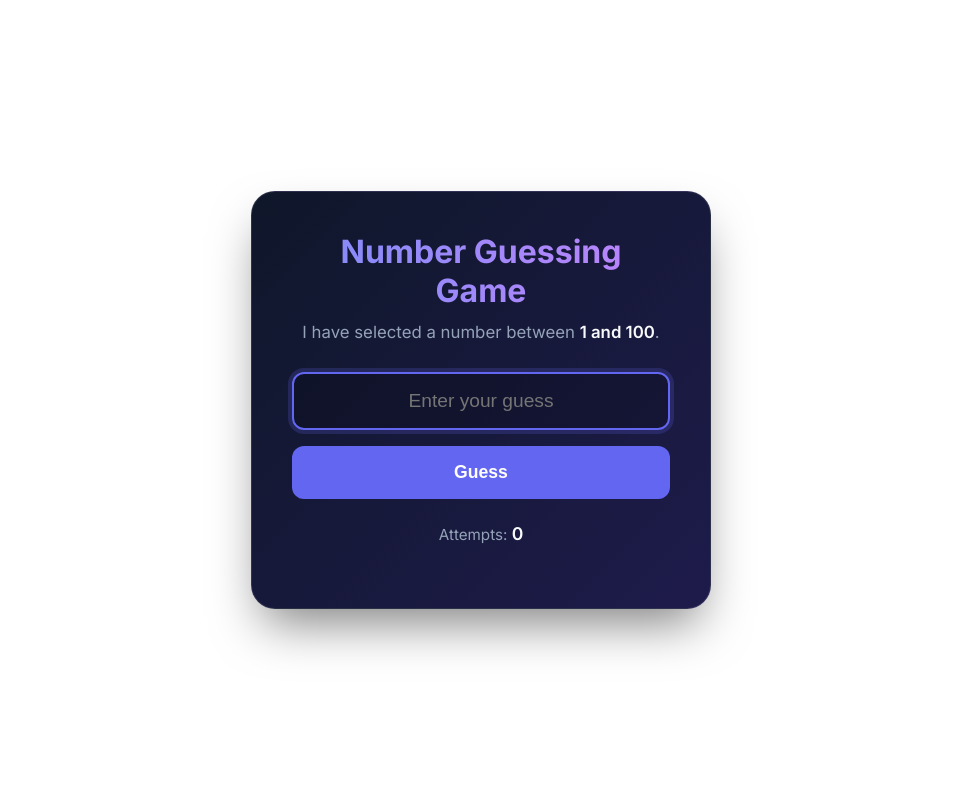
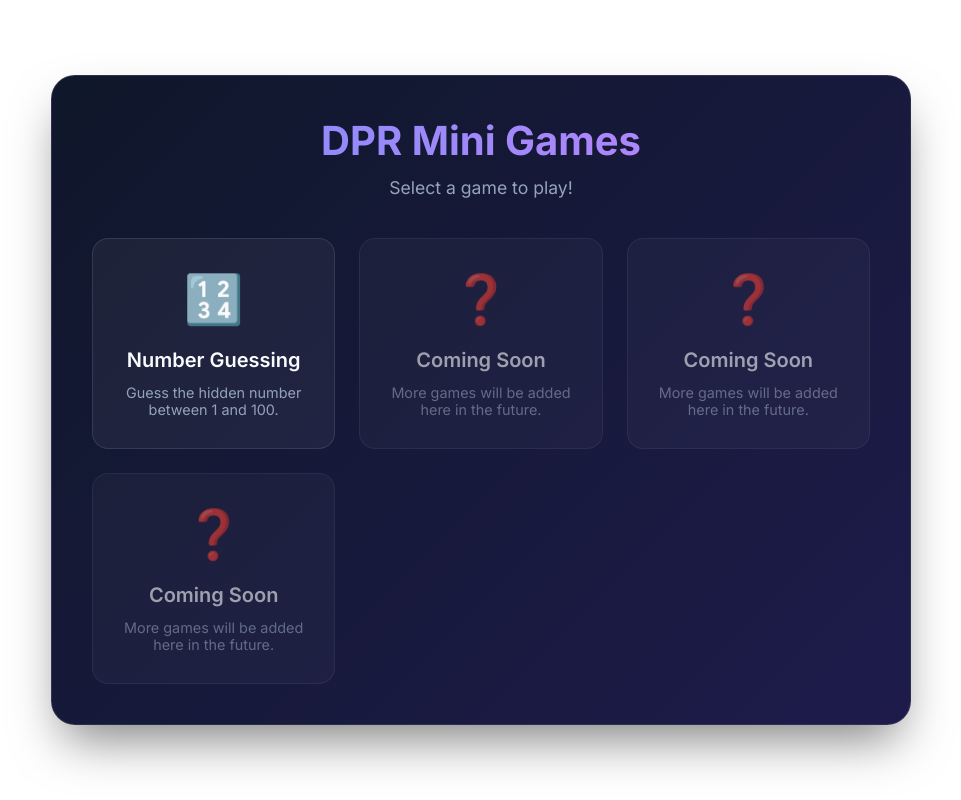
Before and after one commit to Dileesha001/NumberGuess, a website built with Vite: page frontend/index.html in a window 1280 px wide. Shown: the whole page, without its empty margins (159-1120 px from the left). Built offline with nearby package versions, Linux system fonts and the light colour scheme.

Commit message:
turned the single game into a multi gaming platform

```diff
--- a/frontend/electron/main.js
+++ b/frontend/electron/main.js
@@ -9,14 +9,14 @@ let win;
 
 function createWindow() {
   win = new BrowserWindow({
-    width: 800,
+    width: 1000,
     height: 800,
     webPreferences: {
       nodeIntegration: true,
       contextIsolation: false
     },
     autoHideMenuBar: true, // Hides the top menu for a clean look
-    title: "Number Guessing Game",
+    title: "DPR Mini Games",
     icon: path.join(__dirname, '../public/vite.svg')
   });
 
--- a/frontend/index.html
+++ b/frontend/index.html
@@ -10,12 +10,51 @@
     <!-- Import 'Inter' font for a modern look -->
     <link href="https://fonts.googleapis.com/css2?family=Inter:wght@400;500;600;700&display=swap" rel="stylesheet">
     <link rel="stylesheet" href="./style.css" />
-    <title>Number Guessing Game</title>
+    <title>DPR Mini Games</title>
   </head>
   <body>
     <div id="app">
-      <main class="game-container">
-        <header class="game-header">
+      <!-- Main Menu View -->
+      <main id="main-menu" class="menu-container">
+        <header class="menu-header">
+          <h1>DPR Mini Games</h1>
+          <p>Select a game to play!</p>
+        </header>
+
+        <div class="games-grid">
+          <!-- Game 1: Number Guessing -->
+          <div class="game-card" data-game="number-guess">
+            <div class="game-card-icon">🔢</div>
+            <h3>Number Guessing</h3>
+            <p>Guess the hidden number between 1 and 100.</p>
+          </div>
+
+          <!-- Placeholders -->
+          <div class="game-card placeholder">
+            <div class="game-card-icon">❓</div>
+            <h3>Coming Soon</h3>
+            <p>More games will be added here in the future.</p>
+          </div>
+          <div class="game-card placeholder">
+            <div class="game-card-icon">❓</div>
+            <h3>Coming Soon</h3>
+            <p>More games will be added here in the future.</p>
+          </div>
+          <div class="game-card placeholder">
+            <div class="game-card-icon">❓</div>
+            <h3>Coming Soon</h3>
+            <p>More games will be added here in the future.</p>
+          </div>
+        </div>
+      </main>
+
+      <!-- Game View for Number Guessing -->
+      <div id="number-guess-game" class="hidden">
+        <div class="game-nav" style="max-width: 500px; margin: 0 auto 20px auto;">
+          <button id="back-btn" class="back-btn">← Back to Menu</button>
+        </div>
+        <main class="game-container">
+          <header class="game-header">
           <h1>Number Guessing Game</h1>
           <p>I have selected a number between <span class="highlight">1 and 100</span>.</p>
         </header>
@@ -46,7 +85,8 @@
         <div class="game-footer">
           <button id="restart-btn" class="restart-btn hidden">Play Again</button>
         </div>
-      </main>
+        </main>
+      </div>
     </div>
     <script type="module" src="./main.js"></script>
   </body>
--- a/frontend/main.js
+++ b/frontend/main.js
@@ -10,6 +10,26 @@ const submitBtn = document.getElementById('submit-btn');
 const messageContainer = document.getElementById('message-container');
 const attemptsCount = document.getElementById('attempts-count');
 const restartBtn = document.getElementById('restart-btn');
+
+// Navigation Elements
+const mainMenu = document.getElementById('main-menu');
+const numberGuessGame = document.getElementById('number-guess-game');
+const backBtn = document.getElementById('back-btn');
+const gameCards = document.querySelectorAll('.game-card');
+
+// Navigation Logic
+function showMenu() {
+  mainMenu.classList.remove('hidden');
+  numberGuessGame.classList.add('hidden');
+}
+
+function showGame(gameId) {
+  if (gameId === 'number-guess') {
+    mainMenu.classList.add('hidden');
+    numberGuessGame.classList.remove('hidden');
+    initGame();
+  }
+}
 
 // Initialize Game
 function initGame() {
@@ -110,5 +130,16 @@ function handleGuess(e) {
 form.addEventListener('submit', handleGuess);
 restartBtn.addEventListener('click', initGame);
 
+backBtn.addEventListener('click', showMenu);
+
+gameCards.forEach(card => {
+  card.addEventListener('click', () => {
+    const gameId = card.getAttribute('data-game');
+    if (gameId) {
+      showGame(gameId);
+    }
+  });
+});
+
 // Start the game for the first time
 initGame();
--- a/frontend/package.json
+++ b/frontend/package.json
@@ -12,8 +12,8 @@
     "preview": "vite preview"
   },
   "build": {
-    "appId": "com.numberguess.app",
-    "productName": "NumberGuess",
+    "appId": "com.dprminigames.app",
+    "productName": "DPR Mini Games",
     "win": {
       "target": "nsis"
     },
--- a/frontend/style.css
+++ b/frontend/style.css
@@ -30,10 +30,92 @@ body {
 
 #app {
   width: 100%;
-  max-width: 500px;
+  max-width: 900px;
   padding: 20px;
 }
 
+/* --- Menu Styles --- */
+.menu-container {
+  background: var(--bg-gradient);
+  border: 1px solid var(--card-border);
+  border-radius: 24px;
+  padding: 40px;
+  box-shadow: 0 25px 50px -12px rgba(0, 0, 0, 0.5);
+  text-align: center;
+  transition: opacity 0.3s ease;
+}
+
+.menu-header h1 {
+  font-size: 2.5rem;
+  font-weight: 700;
+  margin-bottom: 12px;
+  background: linear-gradient(to right, #818cf8, #c084fc);
+  -webkit-background-clip: text;
+  -webkit-text-fill-color: transparent;
+}
+
+.menu-header p {
+  color: var(--text-secondary);
+  font-size: 1.1rem;
+  margin-bottom: 40px;
+}
+
+.games-grid {
+  display: grid;
+  grid-template-columns: repeat(auto-fit, minmax(220px, 1fr));
+  gap: 24px;
+  justify-content: center;
+}
+
+.game-card {
+  background: var(--card-bg);
+  border: 1px solid var(--card-border);
+  border-radius: 16px;
+  padding: 30px 20px;
+  cursor: pointer;
+  transition: all 0.3s ease;
+  display: flex;
+  flex-direction: column;
+  align-items: center;
+  gap: 12px;
+}
+
+.game-card:hover {
+  transform: translateY(-5px);
+  background: rgba(255, 255, 255, 0.1);
+  box-shadow: 0 10px 20px -5px rgba(0, 0, 0, 0.3);
+  border-color: rgba(255, 255, 255, 0.2);
+}
+
+.game-card.placeholder {
+  cursor: default;
+  opacity: 0.6;
+}
+
+.game-card.placeholder:hover {
+  transform: none;
+  background: var(--card-bg);
+  box-shadow: none;
+  border-color: var(--card-border);
+}
+
+.game-card-icon {
+  font-size: 3rem;
+  margin-bottom: 8px;
+}
+
+.game-card h3 {
+  font-size: 1.25rem;
+  color: var(--text-primary);
+  font-weight: 600;
+}
+
+.game-card p {
+  font-size: 0.9rem;
+  color: var(--text-secondary);
+}
+
+/* --- Game View Styles --- */
 .game-container {
   background: var(--bg-gradient);
   border: 1px solid var(--card-border);
@@ -41,7 +123,41 @@ body {
   padding: 40px;
   box-shadow: 0 25px 50px -12px rgba(0, 0, 0, 0.5);
   text-align: center;
-  transition: transform 0.3s ease, box-shadow 0.3s ease;
+  transition: transform 0.3s ease, box-shadow 0.3s ease, opacity 0.3s ease;
+  max-width: 500px;
+  margin: 0 auto;
+}
+
+.game-nav {
+  display: flex;
+  justify-content: flex-start;
+  margin-bottom: 20px;
+}
+
+.back-btn {
+  background: white;
+  color: #0f172a;
+  border: none;
+  font-size: 1rem;
+  font-weight: 600;
+  font-family: inherit;
+  cursor: pointer;
+  display: flex;
+  align-items: center;
+  gap: 8px;
+  transition: all 0.2s ease;
+  padding: 10px 16px;
+  border-radius: 8px;
+}
+
+.back-btn:hover {
+  background: #f8fafc;
+  transform: translateY(-2px);
+  box-shadow: 0 4px 12px rgba(255, 255, 255, 0.15);
+}
+
+.hidden {
+  display: none !important;
 }
 
 .game-container:hover {
```
